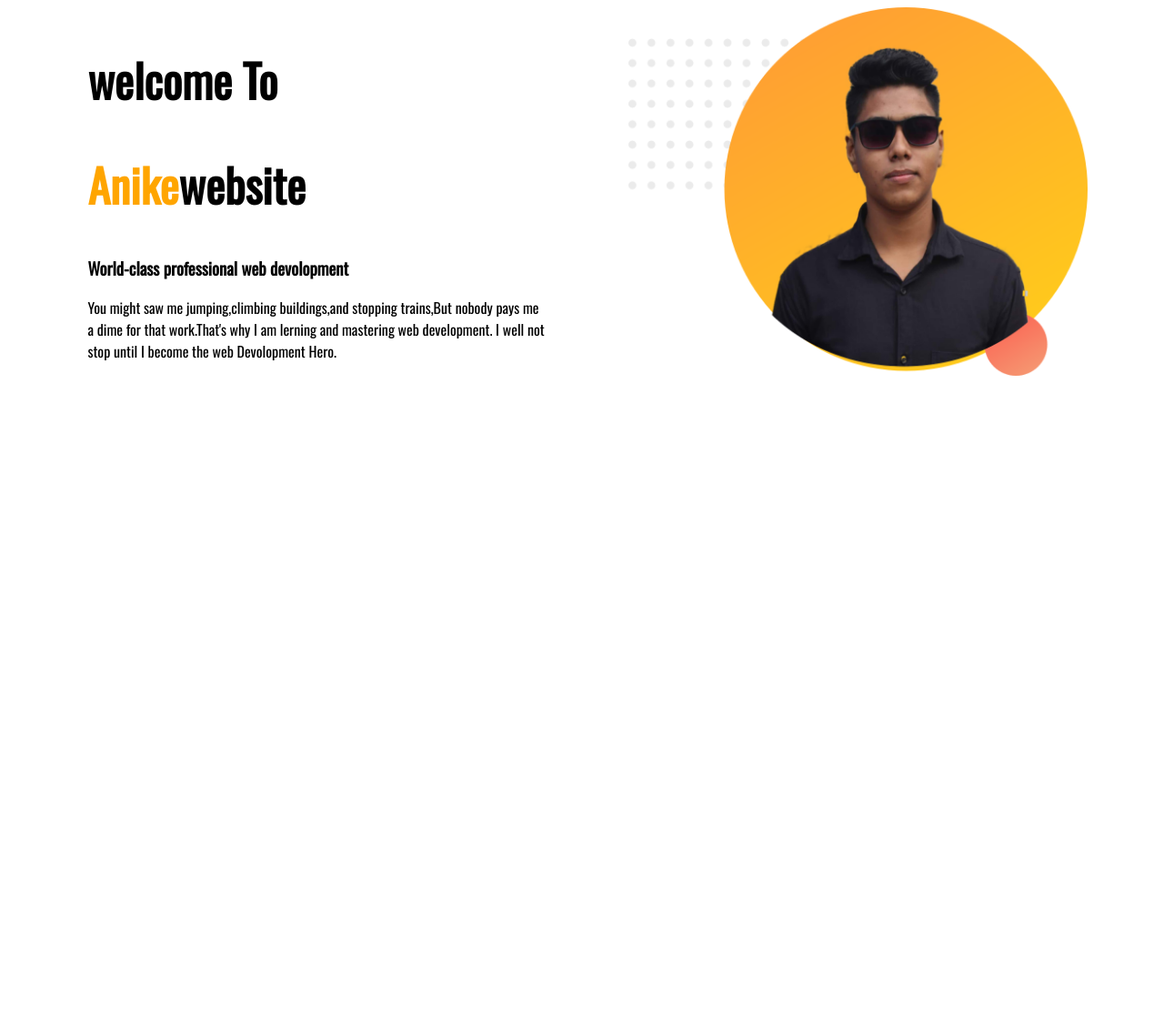
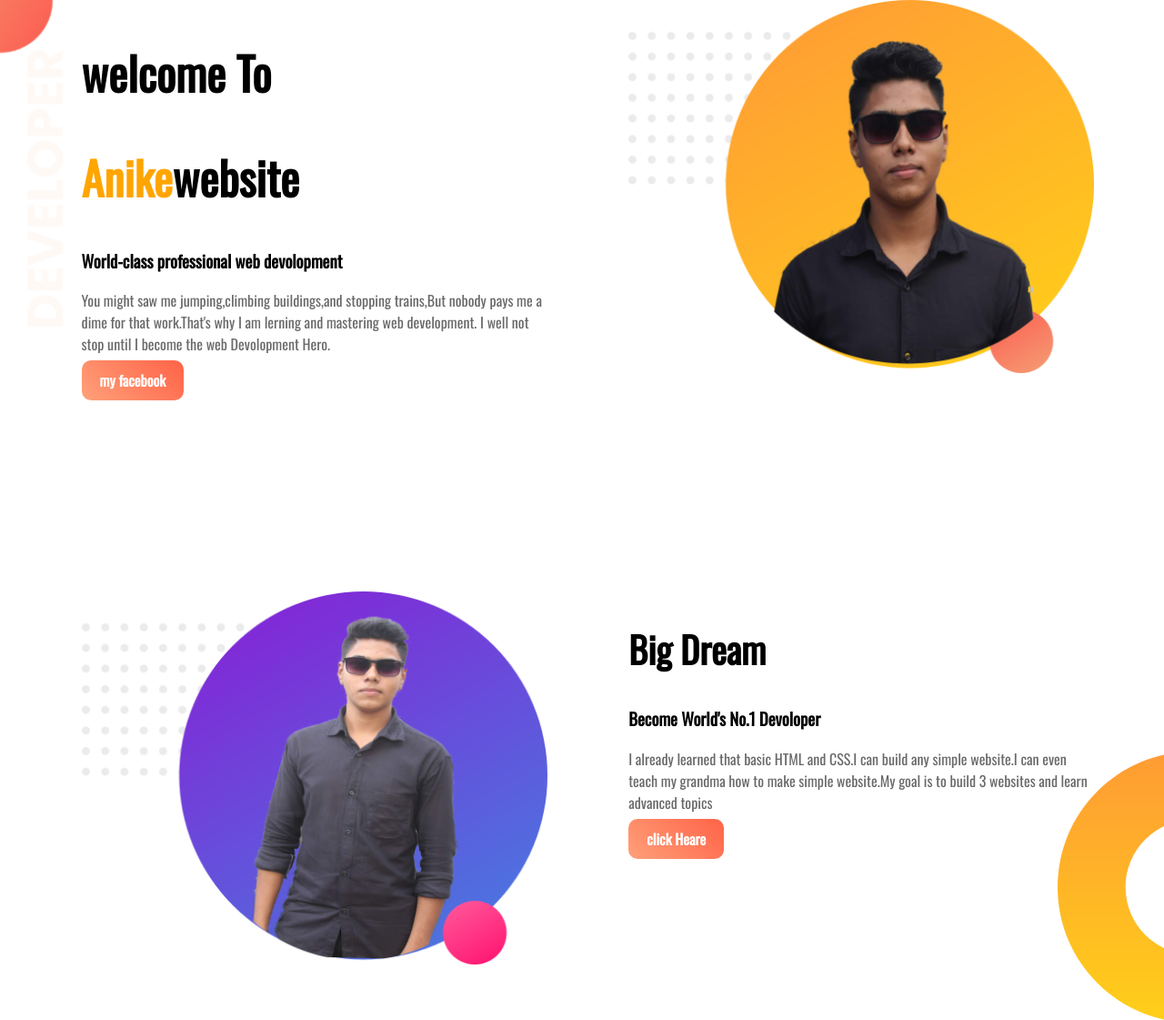
Before and after one commit to AHAnike/first-pratcis, a plain HTML site: page index.html in a window 1280 px wide. Shown: the whole page at 91% size. Before the commit the page ends 800 px from the top, so only its background shows below. Drawn offline with nearby package versions, Linux system fonts and the light colour scheme.

Commit message:
second part

```diff
--- a/index.html
+++ b/index.html
@@ -8,16 +8,29 @@
     <link rel="stylesheet" href="style.css">
 </head>
 <body>
-    <section>
+    <section class="top-banner">
         <div class="half-width">
             <h1>welcome To</h1>
             <h1><span class="name-highlight">Anike</span>website</h1>
             <h3>World-class professional web devolopment</h3>
             <p>You might saw me jumping,climbing buildings,and stopping trains,But nobody pays me a dime for that work.That's why I am lerning and mastering web development. I well not stop until I become the web Devolopment Hero.</p>
+            <a class="link-barton" target="_blank" href="https://www.facebook.com/A.H.Anike?ref=bookmarks">my facebook</a>
         </div>
         <div class="half-width">
             <img src="./images/image 11 (2).png" alt="">
         </div>
     </section>
+    <section class="dream-area">
+        <div class="half-width">
+            <img src="./images/image 12.png" alt="">
+        </div>
+        <div class="half-width">
+            <h2>Big Dream</h2>
+            <h3>Become World's No.1 Devoloper</h3>
+            <p>I already learned that basic HTML and CSS.I can build any simple website.I can even teach my grandma how to make simple website.My goal is to build 3 websites and learn advanced topics</p>
+            <a class="link-barton" target="_blank" href="https://bangla.programming-hero.com/">click Heare</a>
+
+        </div>
+    </section>
 </body>
 </html>
--- a/style.css
+++ b/style.css
@@ -1,8 +1,15 @@
 body{
+    margin: 0;
     font-family: 'Oswald', sans-serif;
 }
 h1{
     font-size: 50px;
+}
+h2{
+    font-size: 40px;
+}
+p{
+    color: dimgray;
 }
 .name-highlight{
     color: orange;
@@ -16,3 +23,24 @@ h1{
 .half-width img{
     width: 100%;
 }
+.top-banner{
+    background-image: url(./images/top-banner.png);
+    background-repeat: no-repeat;
+}
+section{
+    height: 500px;
+    padding-bottom: 150px;
+}
+.link-barton{
+    text-decoration: none;
+    background-image: linear-gradient( 45deg, lightsalmon,tomato);
+    padding: 10px 20px;
+    border-radius: 10px ;
+    color: white;
+    font-weight: 700;
+}
+.dream-area{
+    background-image: url(./images/dream-bg.png);
+    background-repeat: no-repeat;
+    background-position: right;
+}
```
Also changed, not shown: images/dream-bg.png (added), images/exp-bg.png (added), images/top-banner.png (added).
